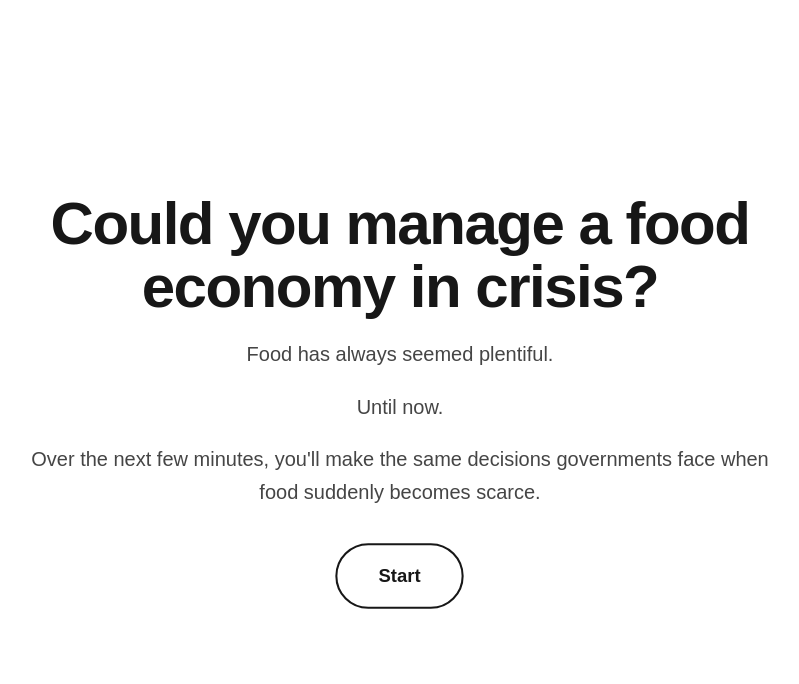
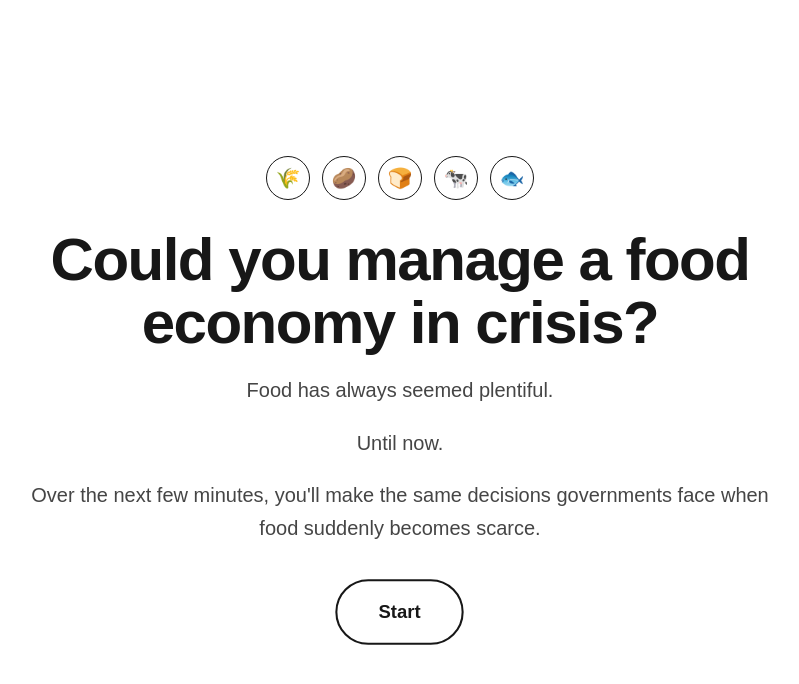
Before and after one commit to mahihshah/food-shock-policy-sim, a Next.js app: page / in a window 1280 px wide. Shown: the top 684 px of the page, without its empty margins (240-1039 px from the left). Built offline with nearby package versions, Linux system fonts and the light colour scheme.

Commit message:
Add colourful borders across choice buttons and cards, bold red outcome text, interactive crop emoji row on landing screen

```diff
--- /dev/null
+++ b/CropEmojiRow.tsx
@@ -0,0 +1,54 @@
+"use client";
+
+import { useState } from "react";
+import { motion } from "framer-motion";
+
+// Each slot cycles through its own tiny set of crop emojis on click —
+// a light, non-distracting gamification touch for the landing screen.
+const CROP_SETS: string[][] = [
+  ["🌾", "🌽", "🍚"],
+  ["🥔", "🫘", "🌱"],
+  ["🍞", "🥖", "🥯"],
+  ["🐄", "🥛", "🧀"],
+  ["🐟", "🦐", "🍤"],
+];
+
+export function CropEmojiRow() {
+  const [indices, setIndices] = useState<number[]>(CROP_SETS.map(() => 0));
+
+  const cycle = (slotIndex: number) => {
+    setIndices((prev) => {
+      const next = [...prev];
+      next[slotIndex] = (next[slotIndex] + 1) % CROP_SETS[slotIndex].length;
+      return next;
+    });
+  };
+
+  return (
+    <div className="flex items-center justify-center gap-3 pb-2" aria-hidden={false}>
+      {CROP_SETS.map((set, slotIndex) => (
+        <motion.button
+          key={slotIndex}
+          type="button"
+          onClick={() => cycle(slotIndex)}
+          whileHover={{ scale: 1.15, rotate: -4 }}
+          whileTap={{ scale: 0.85, rotate: 8 }}
+          className="flex h-11 w-11 items-center justify-center rounded-full border
+                     border-[var(--color-border)] bg-[var(--color-surface)]/60 text-xl
+                     transition-colors hover:border-[var(--color-accent)]/50
+                     focus-visible:outline-none focus-visible:ring-2 focus-visible:ring-[var(--color-accent)]/60"
+          aria-label="Tap to change crop"
+        >
+          <motion.span
+            key={indices[slotIndex]}
+            initial={{ opacity: 0, scale: 0.5, rotate: -20 }}
+            animate={{ opacity: 1, scale: 1, rotate: 0 }}
+            transition={{ type: "spring", stiffness: 400, damping: 18 }}
+          >
+            {set[indices[slotIndex]]}
+          </motion.span>
+        </motion.button>
+      ))}
+    </div>
+  );
+}
--- a/questionCard.tsx
+++ b/questionCard.tsx
@@ -8,6 +8,7 @@ import ResilienceSegue from "./resilienceSegue";
 import { econConceptsById } from "./econConcepts";
 import { SourceTag } from "./SourceTag";
 import { renderHighlighted } from "./lib/highlights";
+import { CropEmojiRow } from "./CropEmojiRow";
 
 export interface QuestionCardProps {
   scenario: Scenario;
@@ -73,6 +74,7 @@ export default function QuestionCard({
           className="flex h-dvh w-full flex-col items-center justify-center overflow-hidden bg-[var(--color-background)] px-6 text-center outline-none"
         >
           <motion.div variants={containerVariants} initial="hidden" animate="visible" className="flex max-w-3xl flex-col items-center gap-5">
+            {scenario.isStart && <CropEmojiRow />}
             <motion.h1 variants={lineVariants} className="font-[family-name:var(--font-display)] text-4xl font-bold leading-[1.05] tracking-tight text-[var(--color-foreground)] sm:text-5xl md:text-6xl">
               {headline}
             </motion.h1>
@@ -144,7 +146,7 @@ export default function QuestionCard({
               </p>
 
               {scenario.supportingInfo && (
-                <div className="mb-8 rounded-lg border border-[var(--color-accent-3)]/30 bg-[var(--color-foreground)]/[0.03] p-4 font-[family-name:var(--font-body)] text-sm leading-relaxed text-[var(--color-foreground)]/60">
+                <div className="mb-8 rounded-lg border-2 border-[var(--color-accent-3)]/60 bg-[var(--color-foreground)]/[0.03] p-4 font-[family-name:var(--font-body)] text-sm leading-relaxed text-[var(--color-foreground)]/60">
                   {renderHighlighted(scenario.supportingInfo)}
                 </div>
               )}
@@ -152,11 +154,14 @@ export default function QuestionCard({
               {scenario.isEnding ? (
                 <div className="mt-8">
                   {pathSummary && (
-                    <p className="mb-4 inline-block rounded-lg border border-[var(--color-accent-4)]/40 px-3 py-2 font-[family-name:var(--font-serif-accent)] text-[13px] italic text-[var(--color-foreground)]/50">
+                    <p className="mb-4 inline-block rounded-lg border-2 border-[var(--color-accent-4)] px-3 py-2 font-[family-name:var(--font-serif-accent)] text-[13px] italic text-[var(--color-foreground)]/50">
                       Your path: {pathSummary}
                     </p>
                   )}
-                  <p className="font-[family-name:var(--font-display)] text-xl font-bold text-[#ff4d3d] md:text-2xl">
+                  <p
+                    className="font-[family-name:var(--font-display)] text-xl md:text-2xl"
+                    style={{ color: "#ff3b2f", fontWeight: 800 }}
+                  >
                     {renderHighlighted(scenario.outcome ?? "")}
                   </p>
                   {retryInfo ? (
@@ -274,11 +279,13 @@ function ChoiceButton({ choice, index, isSelected, onClick }: {
       whileHover={{ scale: 1.02, backgroundColor: "color-mix(in srgb, var(--color-accent) 14%, transparent)" }}
       whileTap={{ scale: 0.98 }}
       aria-pressed={isSelected}
-      className={`group flex w-full items-start gap-4 rounded-xl border px-5 py-4 text-left transition-colors
+      className={`group flex w-full items-start gap-4 rounded-xl border-2 px-5 py-4 text-left transition-colors
                   focus-visible:outline-none focus-visible:ring-2 focus-visible:ring-[var(--color-accent)]/60
                   ${isSelected
                     ? "border-[var(--color-accent)] bg-[var(--color-accent)]/10 shadow-[0_0_24px_-6px_var(--color-accent)]"
-                    : "border-[var(--color-border)] bg-[var(--color-foreground)]/[0.02] hover:border-[var(--color-accent)]/50"}`}>
+                    : index === 0
+                    ? "border-[var(--color-accent-2)]/40 bg-[var(--color-foreground)]/[0.02] hover:border-[var(--color-accent-2)]"
+                    : "border-[var(--color-accent-3)]/40 bg-[var(--color-foreground)]/[0.02] hover:border-[var(--color-accent-3)]"}`}>
       <span className={`flex h-7 w-7 shrink-0 items-center justify-center rounded-full font-[family-name:var(--font-body)] text-xs font-semibold
                     ${isSelected ? "bg-[var(--color-accent)] text-[var(--color-background)]" : "bg-[var(--color-foreground)]/10 text-[var(--color-foreground)]/60 group-hover:bg-[var(--color-accent)]/20 group-hover:text-[var(--color-accent)]"}`}>
         {index + 1}
```
